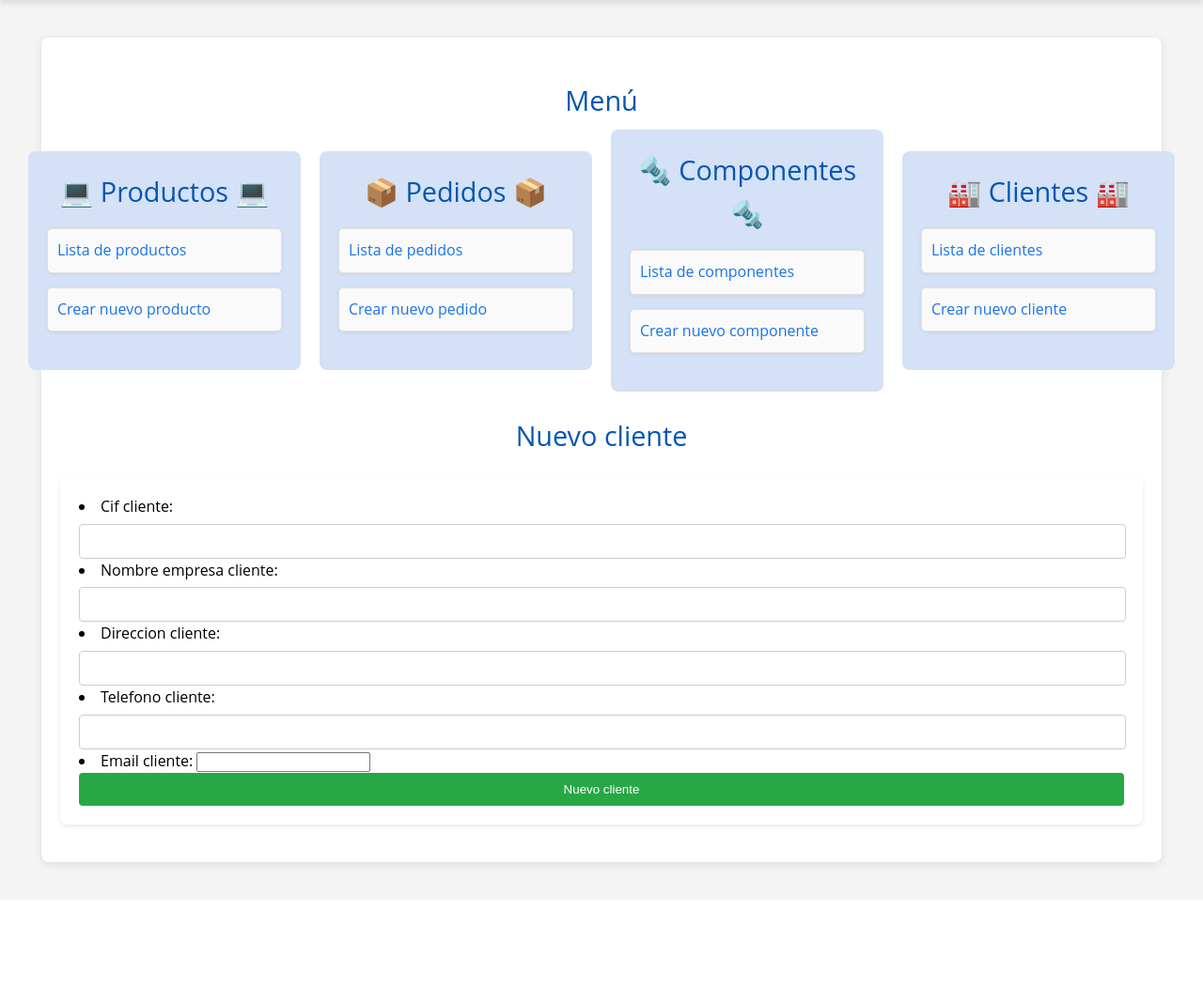
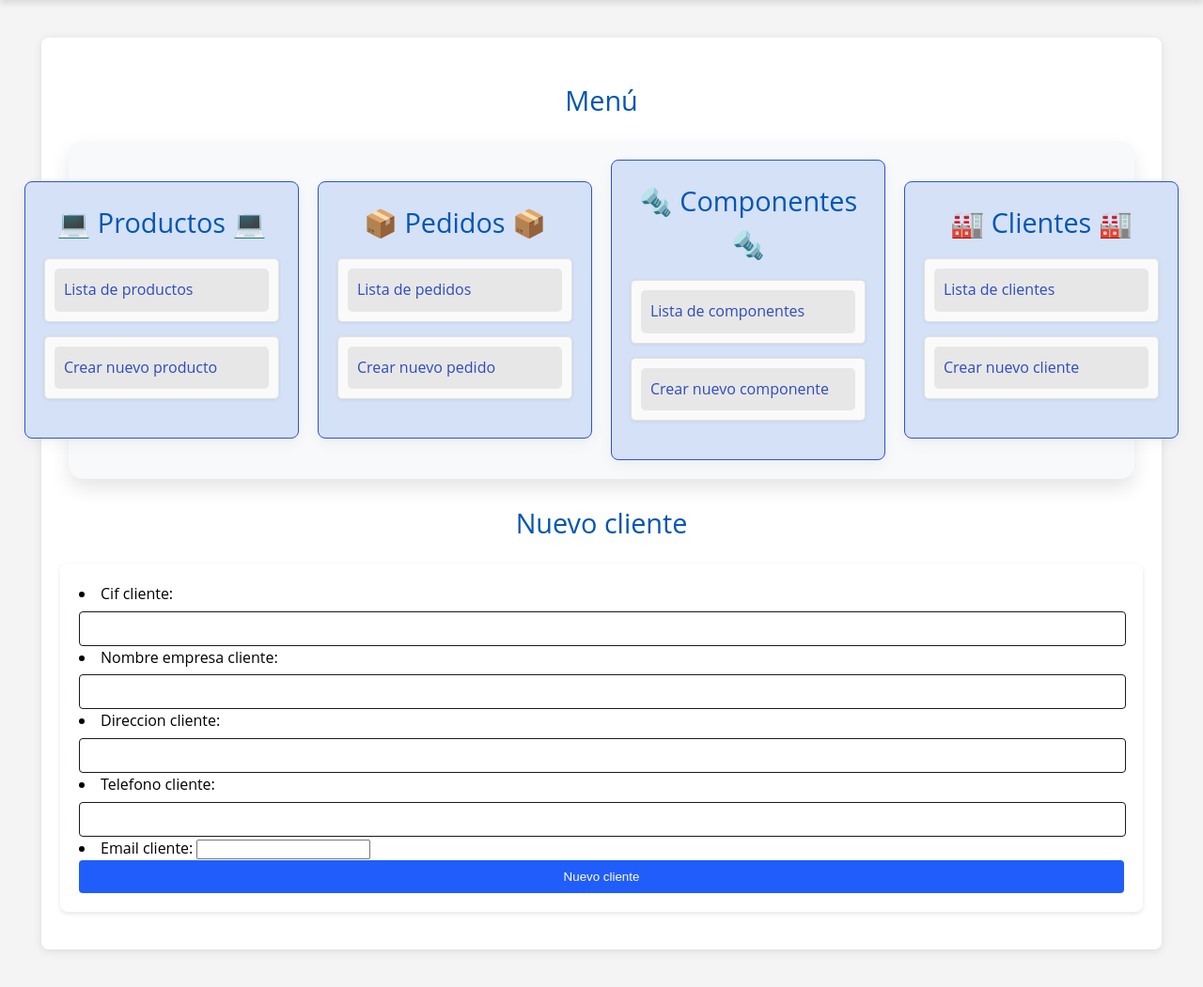
Before and after one commit to andreacastrodlc/ProyectoWebColaborativo, a Django app: page /appDjango/clientes/create in a window 1280 px wide. Shown: the part 155-1206 px from the top of the page at 94% size. Before the commit the page ends 1082 px from the top, so only its background shows below. Run offline with Django 4.2, Linux system fonts and the light colour scheme.

Commit message:
Ajustes de Css en el MENU.

```diff
--- a/ProyectoWeb/static/css/estilos.css
+++ b/ProyectoWeb/static/css/estilos.css
@@ -16,7 +16,56 @@
     border-radius: 8px;
     box-shadow: 0 2px 10px rgba(0, 0, 0, 0.1);
 }
+/* ----------------------------Cuadro del MENU principal--------------------------------------------------------------------------------- */
+.cajas-menu {
+    display: flex;
+    justify-content: space-around;
+    align-items: center;
+    background-color: #f8f9fa;
+    padding: 20px;
+    border-radius: 15px;
+    box-shadow: 0 10px 20px rgba(0, 0, 0, 0.1);
+    margin: 20px auto;
+    width: 95%;
+}
+/* ---------------------Estilo del Cuadro secundario del MENU--------------------------------------------------------------------------- */
+.categoria {
+    background-color: #fdfdfd;
+    border: 1px solid #2c51e3;
+    border-radius: 10px;
+    padding: 20px;
+    box-shadow: 0 5px 15px rgba(0, 0, 0, 0.05);
+    transition: transform 0.3s, box-shadow 0.3s;
+}
+/* --------------------------------Sombreado-------------------------------------------------------------------------------------------- */
+.categoria:hover {
+    transform: translateY(-5px);
+    box-shadow: 0 10px 20px rgba(0, 0, 0, 0.15);
+}
+/* ------Centrar los títulos dentro de las categorías----------------------------------------------------------------------------------- */
+.categoria h2 {
+    text-align: center;
+}
+/* ------Estilos adicionales para mejorar la estetica del MENU-------------------------------------------------------------------------- */
+.categoria ul {
+    list-style: none;
+    padding: 0;
+    margin-top: 15px;
+}
 
+.categoria ul li a {
+    display: block;
+    background-color: #e7e7e7;
+    color: #2d4bbf;
+    padding: 10px;
+    border-radius: 5px;
+    text-decoration: none;
+    transition: background-color 0.2s;
+}
+/* ------Cambio de color al pasar el ratón--------------------------------------------------------------------------------------------- */
+.categoria ul li a:hover {
+    background-color: #d1e0e0;
+}
 
 h1, h2 {
     color: #0056b3;
@@ -84,12 +133,12 @@ ul li a {
 }
 
 
-/* ------Sombreado de los botones principales------------------------------------------ */
+/* ------Sombreado de los botones principales------------------------------------------------------------------------------------------- */
 ul li:hover {
     box-shadow: 0 4px 8px rgba(0, 0, 0, 0.12);
 }
 
-/* -------------Estructura del Formularios Creación Productos,Clientes y Pedidos-------- */
+/* -------------Estructura del Formularios Creación Productos,Clientes y Pedidos-------------------------------------------------------- */
 form {
     margin: 20px auto;
     padding: 20px;
@@ -102,7 +151,7 @@ input[type="text"], input[type="number"], textarea {
     width: calc(100% - 20px);
     padding: 10px;
     margin-top: 5px;
-    border: 1px solid #ccc;
+    border: 1px solid #131b1c;
     border-radius: 4px;
 }
 
@@ -121,9 +170,9 @@ input[type="submit"]:hover {
     background-color: #0056b3;
 }
 
-/* -------------Estilos para los botones submit-------- */
+/* -------------Estilos para los botones submit----------------------------------------------------------------------------------- */
 input[type="submit"].boton-anadir {
-    background-color: #28a745;
+    background-color: #205dfa;
     color: white;
     border: none;
     border-radius: 4px;
@@ -151,7 +200,7 @@ button.boton-borrar {
 button.boton-borrar:hover {
     background-color: #bd2130;
 }
-/* -------------Estilo para el Header y Logo-------- */
+/* -------------Estilo para el Header y Logo----------------------------------------------------------------------------------------- */
 .site-header {
     display: flex;
     align-items: center;
```
